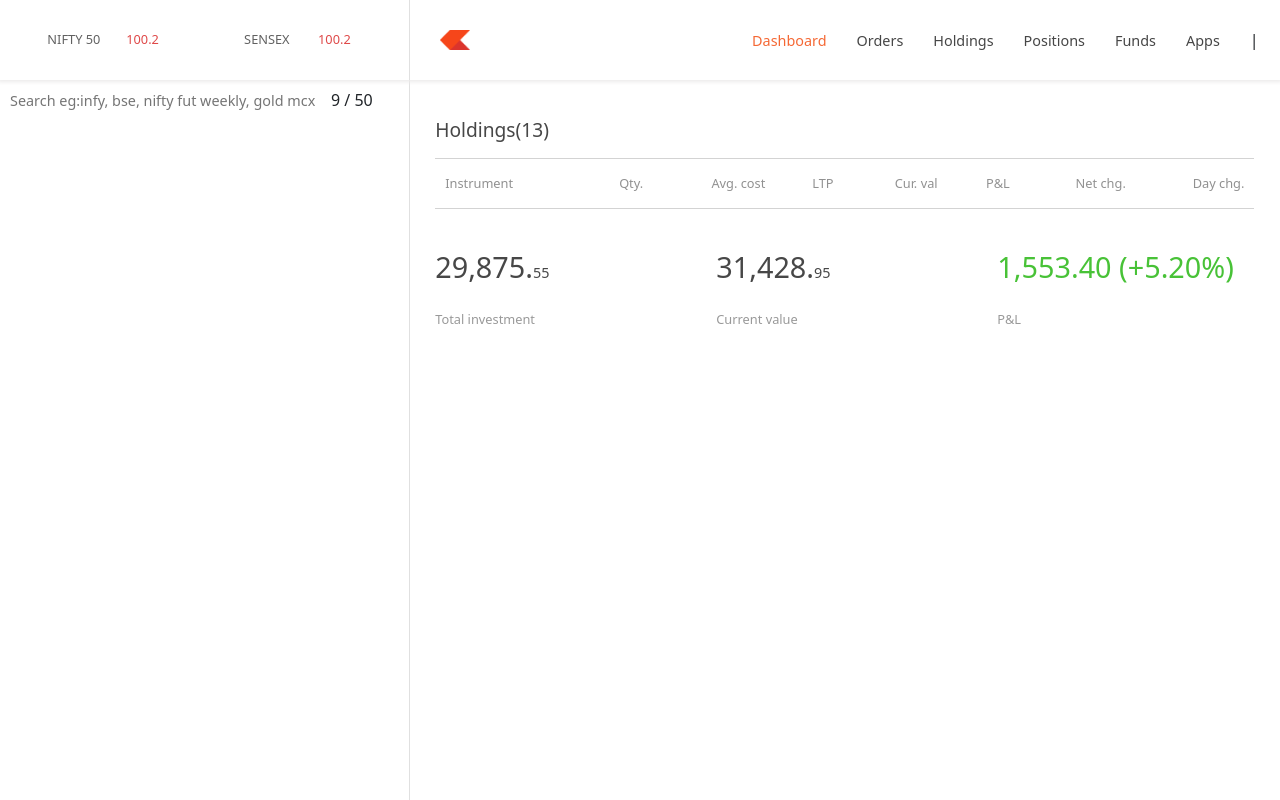
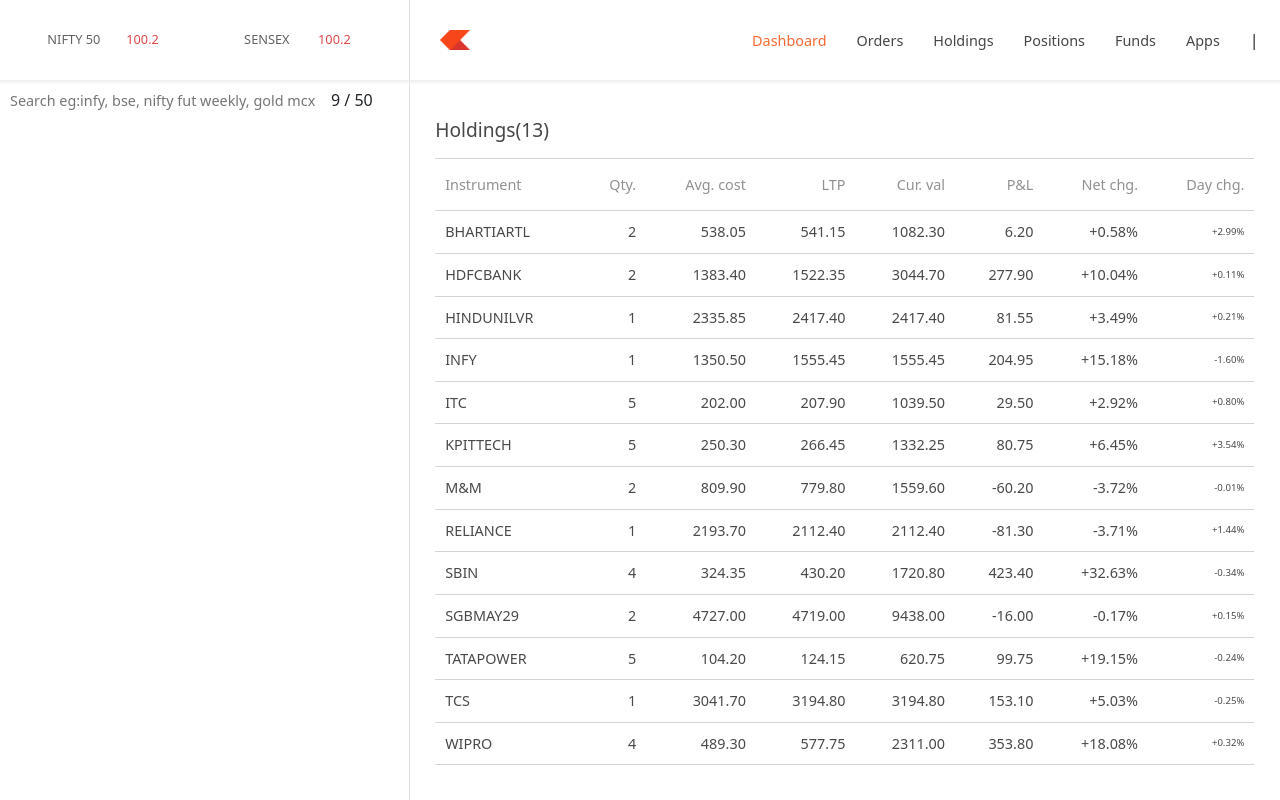
Before and after one commit to TusharPrajapat/Zerodha-Clone, a React (Vite) app in the folder Dashboard/: page /holdings in a window 1280 px wide. Built offline with nearby package versions, Linux system fonts and the light colour scheme.

Commit message:
setup Holdings component

```diff
--- a/Dashboard/src/Components/Holdings.jsx
+++ b/Dashboard/src/Components/Holdings.jsx
@@ -1,10 +1,12 @@
 import React from "react";
+
+import { holdings } from "../data/data";
 
 function Holdings() {
   return (
     <div className="holdings-container">
       <div>
-        <h6 className="title">Holdings(13)</h6>
+        <h6 className="title">Holdings({holdings.length})</h6>
       </div>
       <div className="order-table">
         <table>
@@ -18,6 +20,28 @@
             <th>Net chg.</th>
             <th>Day chg.</th>
           </tr>
+
+          {holdings.map((stock, index) => {
+            const curValue = stock.price * stock.qty;
+            const isProfit = curValue - stock.avg * stock.qty >= 0.0;
+            const profClass = isProfit ? "profit" : "loss";
+            const dayClass = stock.isLoss ? "loss" : "profit";
+
+            return (
+              <tr key={index}>
+                <td>{stock.name}</td>
+                <td>{stock.qty}</td>
+                <td>{stock.avg.toFixed(2)}</td>
+                <td>{stock.price.toFixed(2)}</td>
+                <td>{curValue.toFixed(2)}</td>
+                <td className={profClass}>
+                  {(curValue - stock.avg * stock.qty).toFixed(2)}
+                </td>
+                <td className={profClass}>{stock.net}</td>
+                <td className={dayClass}>{stock.day}</td>
+              </tr>
+            );
+          })}
         </table>
       </div>
       <div className="row">
--- a/Dashboard/src/index.css
+++ b/Dashboard/src/index.css
@@ -289,13 +289,25 @@
   text-align: right;
   padding: 15px 10px;
   color: rgb(145, 145, 145);
-  font-weight: 300;
-  font-size: 0.8rem;
+  font-weight: 400;
+  font-size: 0.9rem;
 }
 
 .order-table tr th:first-child,
 .order-table tr td:first-child {
   text-align: left;
+}
+
+.order-table tr td:last-child {
+  font-size: 0.6rem;
+}
+
+.order-table td {
+  padding: 10px 10px;
+  text-align: right;
+  font-weight: 300;
+  font-size: 0.9rem;
+  color: rgb(73, 73, 73);
 }
 
 .holdings-container .row {
```
